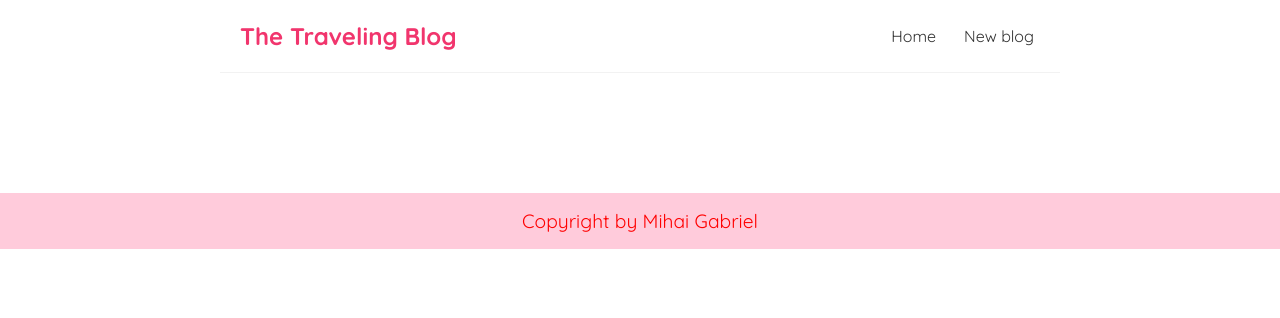
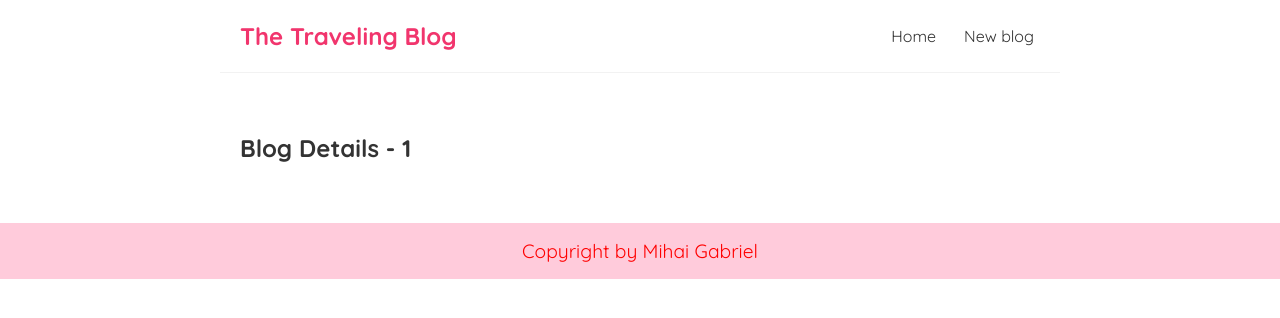
Before and after one commit to mihai-gabriel1/Traveling-blog, a React (Create React App) app: page /blogs/1 in a window 1280 px wide. Shown: the top 318 px of the page. Built offline with nearby package versions, Linux system fonts and the light colour scheme.

Commit message:
Router parameter have been used, in order to be able to acces and display the certain data, if there is any, of our blog entries; the underline created by the Links has been removed.

```diff
--- a/data/db.json
+++ b/data/db.json
@@ -25,7 +25,7 @@
       "title": "Amazing times in Philipines",
       "body": "lorem ipsum...",
       "author": "Luigi",
-      "id": 3
+      "id": 4
     }
   ]
 }
--- a/public/index.html
+++ b/public/index.html
@@ -24,7 +24,7 @@
       work correctly both with client-side routing and a non-root public URL.
       Learn how to configure a non-root public URL by running `npm run build`.
     -->
-    <title>Traveling Blog</title>
+    <title>The Traveling Blog</title>
   </head>
   <body>
     <noscript>You need to enable JavaScript to run this app.</noscript>
--- a/src/App.js
+++ b/src/App.js
@@ -3,6 +3,7 @@
 import Footer from "./components/Footer";
 import { BrowserRouter as Router, Route, Switch } from "react-router-dom";
 import Create from "./Create";
+import BlogDetails from "./components/BlogDetails";
 
 function App() {
   return (
@@ -20,6 +21,9 @@
             <Route path="/create">
               <Create />
             </Route>
+            <Route path="/blogs/:id">
+              <BlogDetails />
+            </Route>
           </Switch>
         </div>
         <div className="footer-section">
--- /dev/null
+++ b/src/components/BlogDetails.js
@@ -0,0 +1,13 @@
+import { useParams } from "react-router-dom";
+
+const BlogDetails = () => {
+  const { id } = useParams();
+
+  return (
+    <div className="blog-details">
+      <h2>Blog Details - {id}</h2>
+    </div>
+  );
+};
+
+export default BlogDetails;
--- a/src/components/BlogList.js
+++ b/src/components/BlogList.js
@@ -1,10 +1,14 @@
-const BlogList = ({ blogs, title, handleDelete, handleDeleteAll }) => {
+import { Link } from "react-router-dom";
+
+const BlogList = ({ blogs, title }) => {
   return (
     <div className="blog-list">
       <h2> {title} </h2>
       {blogs.map((blog) => (
         <div className="blog-preview">
-          <h2> {blog.title} </h2>
+          <Link to={`/blogs/${blog.id}/`}>
+            <h2> {blog.title} </h2>
+          </Link>
           <p> Written by {blog.author} </p>
         </div>
       ))}
--- a/src/index.css
+++ b/src/index.css
@@ -72,3 +72,7 @@
 .footer p {
   color: red;
 }
+
+.blog-preview a {
+  text-decoration: none;
+}
```
